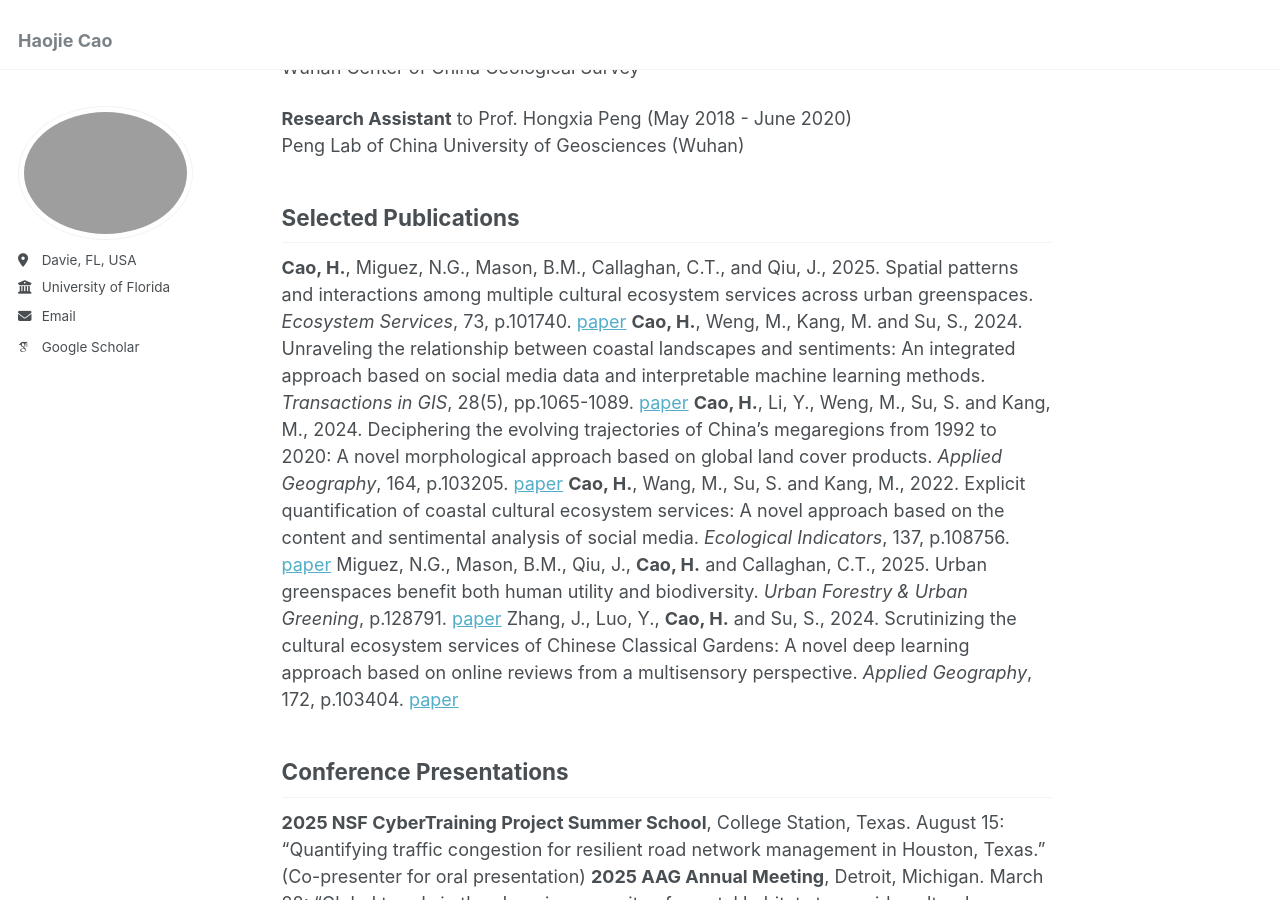
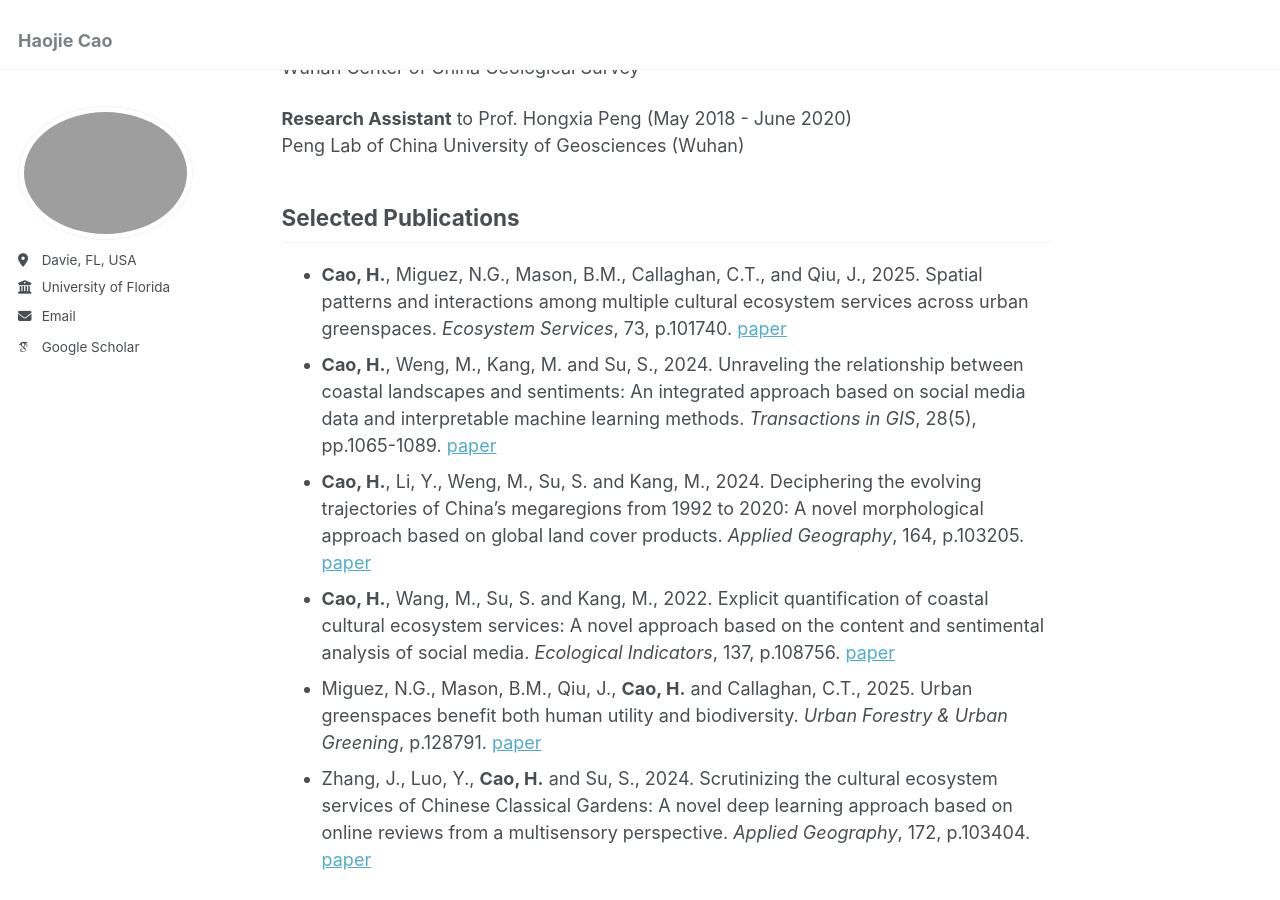
Before and after one commit to haojiecao42/haojiecao42.github.io, a Jekyll site: the page built from _pages/about.md, in a window 1280 px wide and 900 px high, scrolled down 964 px. Built offline with Jekyll 4.4.1, drawn with Linux system fonts in a browser that asks for light colours; some web fonts are replaced.

```diff
--- a/_pages/about.md
+++ b/_pages/about.md
@@ -40,19 +40,19 @@ Wuhan Center of China Geological Survey
 Peng Lab of China University of Geosciences (Wuhan)
 
 ## Selected Publications
-**Cao, H.**, Miguez, N.G., Mason, B.M., Callaghan, C.T., and Qiu, J., 2025. Spatial patterns and interactions among multiple cultural ecosystem services across urban greenspaces. *Ecosystem Services*, 73, p.101740. [paper](https://doi.org/10.1016/j.ecoser.2025.101740)
-**Cao, H.**, Weng, M., Kang, M. and Su, S., 2024. Unraveling the relationship between coastal landscapes and sentiments: An integrated approach based on social media data and interpretable machine learning methods. *Transactions in GIS*, 28(5), pp.1065-1089. [paper](https://doi.org/10.1111/tgis.13175)
-**Cao, H.**, Li, Y., Weng, M., Su, S. and Kang, M., 2024. Deciphering the evolving trajectories of China's megaregions from 1992 to 2020: A novel morphological approach based on global land cover products. *Applied Geography*, 164, p.103205. [paper](https://doi.org/10.1016/j.apgeog.2024.103205)
-**Cao, H.**, Wang, M., Su, S. and Kang, M., 2022. Explicit quantification of coastal cultural ecosystem services: A novel approach based on the content and sentimental analysis of social media. *Ecological Indicators*, 137, p.108756. [paper](https://doi.org/10.1016/j.ecolind.2022.108756)
-Miguez, N.G., Mason, B.M., Qiu, J., **Cao, H.** and Callaghan, C.T., 2025. Urban greenspaces benefit both human utility and biodiversity. *Urban Forestry & Urban Greening*, p.128791. [paper](https://doi.org/10.1016/j.ufug.2025.128791)
-Zhang, J., Luo, Y., **Cao, H.** and Su, S., 2024. Scrutinizing the cultural ecosystem services of Chinese Classical Gardens: A novel deep learning approach based on online reviews from a multisensory perspective. *Applied Geography*, 172, p.103404. [paper](https://doi.org/10.1016/j.apgeog.2024.103404)
+* **Cao, H.**, Miguez, N.G., Mason, B.M., Callaghan, C.T., and Qiu, J., 2025. Spatial patterns and interactions among multiple cultural ecosystem services across urban greenspaces. *Ecosystem Services*, 73, p.101740. [paper](https://doi.org/10.1016/j.ecoser.2025.101740)
+* **Cao, H.**, Weng, M., Kang, M. and Su, S., 2024. Unraveling the relationship between coastal landscapes and sentiments: An integrated approach based on social media data and interpretable machine learning methods. *Transactions in GIS*, 28(5), pp.1065-1089. [paper](https://doi.org/10.1111/tgis.13175)
+* **Cao, H.**, Li, Y., Weng, M., Su, S. and Kang, M., 2024. Deciphering the evolving trajectories of China's megaregions from 1992 to 2020: A novel morphological approach based on global land cover products. *Applied Geography*, 164, p.103205. [paper](https://doi.org/10.1016/j.apgeog.2024.103205)
+* **Cao, H.**, Wang, M., Su, S. and Kang, M., 2022. Explicit quantification of coastal cultural ecosystem services: A novel approach based on the content and sentimental analysis of social media. *Ecological Indicators*, 137, p.108756. [paper](https://doi.org/10.1016/j.ecolind.2022.108756)
+* Miguez, N.G., Mason, B.M., Qiu, J., **Cao, H.** and Callaghan, C.T., 2025. Urban greenspaces benefit both human utility and biodiversity. *Urban Forestry & Urban Greening*, p.128791. [paper](https://doi.org/10.1016/j.ufug.2025.128791)
+* Zhang, J., Luo, Y., **Cao, H.** and Su, S., 2024. Scrutinizing the cultural ecosystem services of Chinese Classical Gardens: A novel deep learning approach based on online reviews from a multisensory perspective. *Applied Geography*, 172, p.103404. [paper](https://doi.org/10.1016/j.apgeog.2024.103404)
 
 ## Conference Presentations
-**2025 NSF CyberTraining Project Summer School**, College Station, Texas. August 15: “Quantifying traffic congestion for resilient road network management in Houston, Texas.” (Co-presenter for oral presentation)
-**2025 AAG Annual Meeting**, Detroit, Michigan. March 28: “Global trends in the changing capacity of coastal habitats to provide cultural ecosystem services.” (Oral presentation)
-**ACES (A Community on Ecosystem Services) 2024**, Austin, Texas. Dec. 11: “Spatial patterns and interactions among multiple cultural ecosystem services across urban greenspaces.” (Invited oral presentation)
-**2024 UF SNRE Research Symposium**, Gainesville, Florida. Oct. 15: “Accessibility inequity of cultural ecosystem services in urban greenspaces.” (Poster presentation)
-**IALE-North America 2024 Annual Meeting**, Oklahoma City, Oklahoma. April 2: “Deciphering cultural ecosystem services in urban green space using social media data and machine learning approaches.” (Poster presentation)
+* **2025 NSF CyberTraining Project Summer School**, College Station, Texas. August 15: “Quantifying traffic congestion for resilient road network management in Houston, Texas.” (Co-presenter for oral presentation)
+* **2025 AAG Annual Meeting**, Detroit, Michigan. March 28: “Global trends in the changing capacity of coastal habitats to provide cultural ecosystem services.” (Oral presentation)
+* **ACES (A Community on Ecosystem Services) 2024**, Austin, Texas. Dec. 11: “Spatial patterns and interactions among multiple cultural ecosystem services across urban greenspaces.” (Invited oral presentation)
+* **2024 UF SNRE Research Symposium**, Gainesville, Florida. Oct. 15: “Accessibility inequity of cultural ecosystem services in urban greenspaces.” (Poster presentation)
+* **IALE-North America 2024 Annual Meeting**, Oklahoma City, Oklahoma. April 2: “Deciphering cultural ecosystem services in urban green space using social media data and machine learning approaches.” (Poster presentation)
 
 ## Honors and Awards
 * Travel award by 2025 NSF CyberTraining Project Summer School, 2025
```
